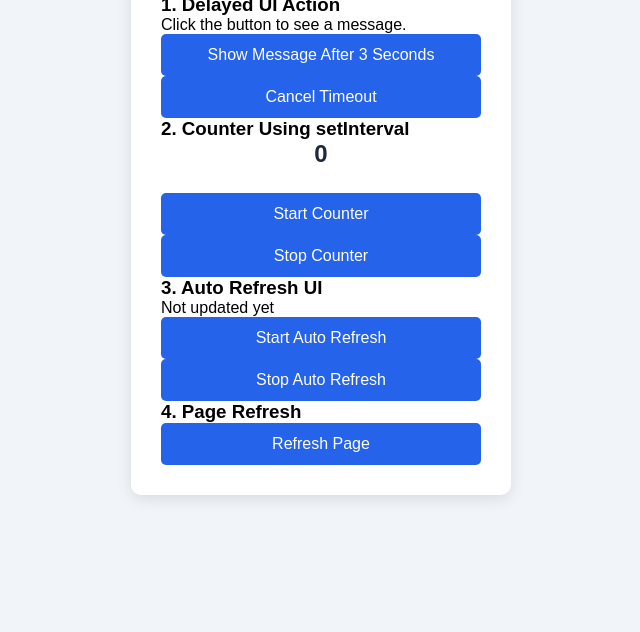
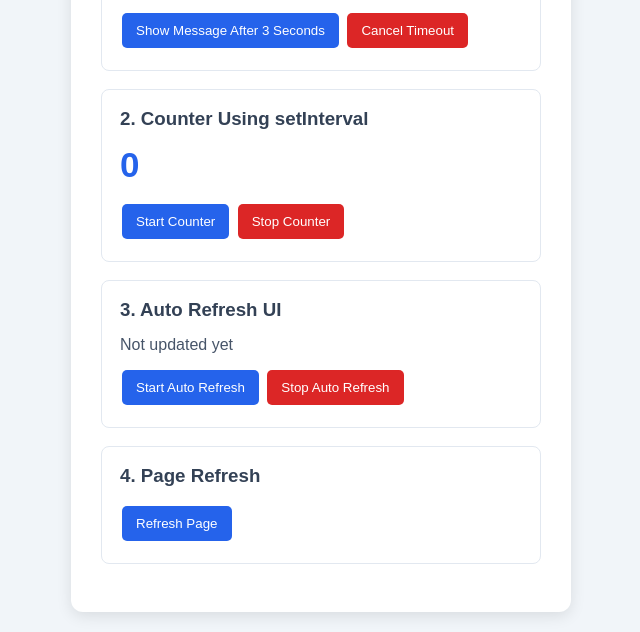
Before and after one commit to Kashifahmad22/rush, a plain HTML site: page index.html in a window 1280 px wide. Shown: the part 217-849 px from the top of the page, without its empty margins (319-959 px from the left). Before the commit the page ends 800 px from the top, so only its background shows below. Drawn offline with Linux system fonts and the light colour scheme.

Commit message:
settimeoutcss

```diff
--- a/style.css
+++ b/style.css
@@ -1,5 +1,5 @@
 
-/* Reset default browser styling */
+/* Reset default CSS */
 * {
     margin: 0;
     padding: 0;
@@ -9,100 +9,92 @@
 /* Body styling */
 body {
     font-family: Arial, sans-serif;
-    background-color: #f1f5f9;
+    background: #f1f5f9;
 
     display: flex;
     justify-content: center;
     align-items: center;
 
     min-height: 100vh;
+    padding: 20px;
 }
 
-/* Main form container */
+/* Main container */
 .container {
-    background-color: white;
-    width: 380px;
+    background: white;
+    width: 500px;
     padding: 30px;
 
-    border-radius: 10px;
+    border-radius: 12px;
 
-    box-shadow: 0 4px 15px rgba(0, 0, 0, 0.1);
+    box-shadow: 0 4px 15px rgba(0,0,0,0.1);
 }
 
-/* Heading */
-h2 {
+/* Main heading */
+h1 {
     text-align: center;
-    margin-bottom: 25px;
     color: #1e293b;
+    margin-bottom: 10px;
 }
 
-/* Form groups */
-.form-group {
-    margin-bottom: 20px;
+.subtitle {
+    text-align: center;
+    color: #64748b;
+    margin-bottom: 25px;
 }
 
-/* Labels */
-label {
-    display: block;
-    margin-bottom: 8px;
+/* Individual sections */
+.section {
+    border: 1px solid #e2e8f0;
+    border-radius: 8px;
 
-    font-size: 14px;
-    font-weight: bold;
-    color: #334155;
+    padding: 18px;
+    margin-bottom: 18px;
 }
 
-/* Input fields */
-input {
-    width: 100%;
-    padding: 12px;
-
-    border: 1px solid #cbd5e1;
-    border-radius: 5px;
-
-    font-size: 14px;
-    outline: none;
+/* Section headings */
+h3 {
+    color: #334155;
+    margin-bottom: 15px;
 }
 
-/* Input focus effect */
-input:focus {
-    border-color: #2563eb;
+/* Paragraphs */
+p {
+    margin-bottom: 12px;
+    color: #475569;
 }
 
-/* Error messages */
-small {
-    display: block;
-    color: #dc2626;
-
-    font-size: 12px;
-    margin-top: 6px;
+/* Counter */
+#counter {
+    font-size: 35px;
+    color: #2563eb;
+    margin-bottom: 15px;
 }
 
-/* Submit button */
+/* Buttons */
 button {
-    width: 100%;
-    padding: 12px;
-
-    background-color: #2563eb;
+    background: #2563eb;
     color: white;
 
     border: none;
+    padding: 10px 14px;
+
     border-radius: 5px;
+    cursor: pointer;
 
-    font-size: 16px;
-    cursor: pointer;
+    margin: 4px 2px;
 }
 
-/* Button hover effect */
+/* Hover effect */
 button:hover {
-    background-color: #1d4ed8;
+    background: #1d4ed8;
 }
 
-/* Success message */
-#resultMessage {
-    text-align: center;
-    color: #16a34a;
+/* Cancel and stop buttons */
+.cancel {
+    background: #dc2626;
+}
 
-    margin-top: 15px;
-    font-size: 14px;
-    font-weight: bold;
+.cancel:hover {
+    background: #b91c1c;
 }
```
